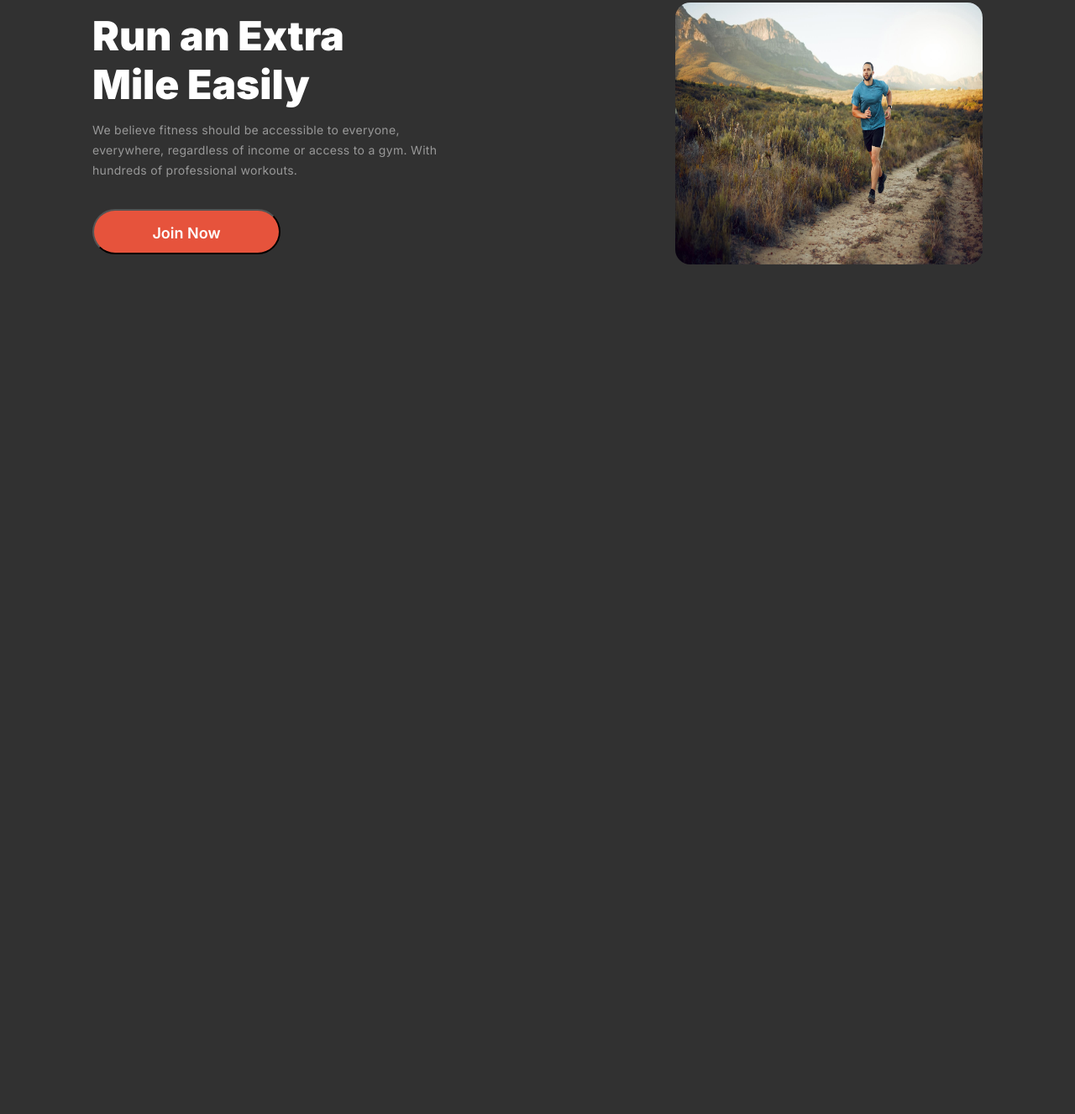
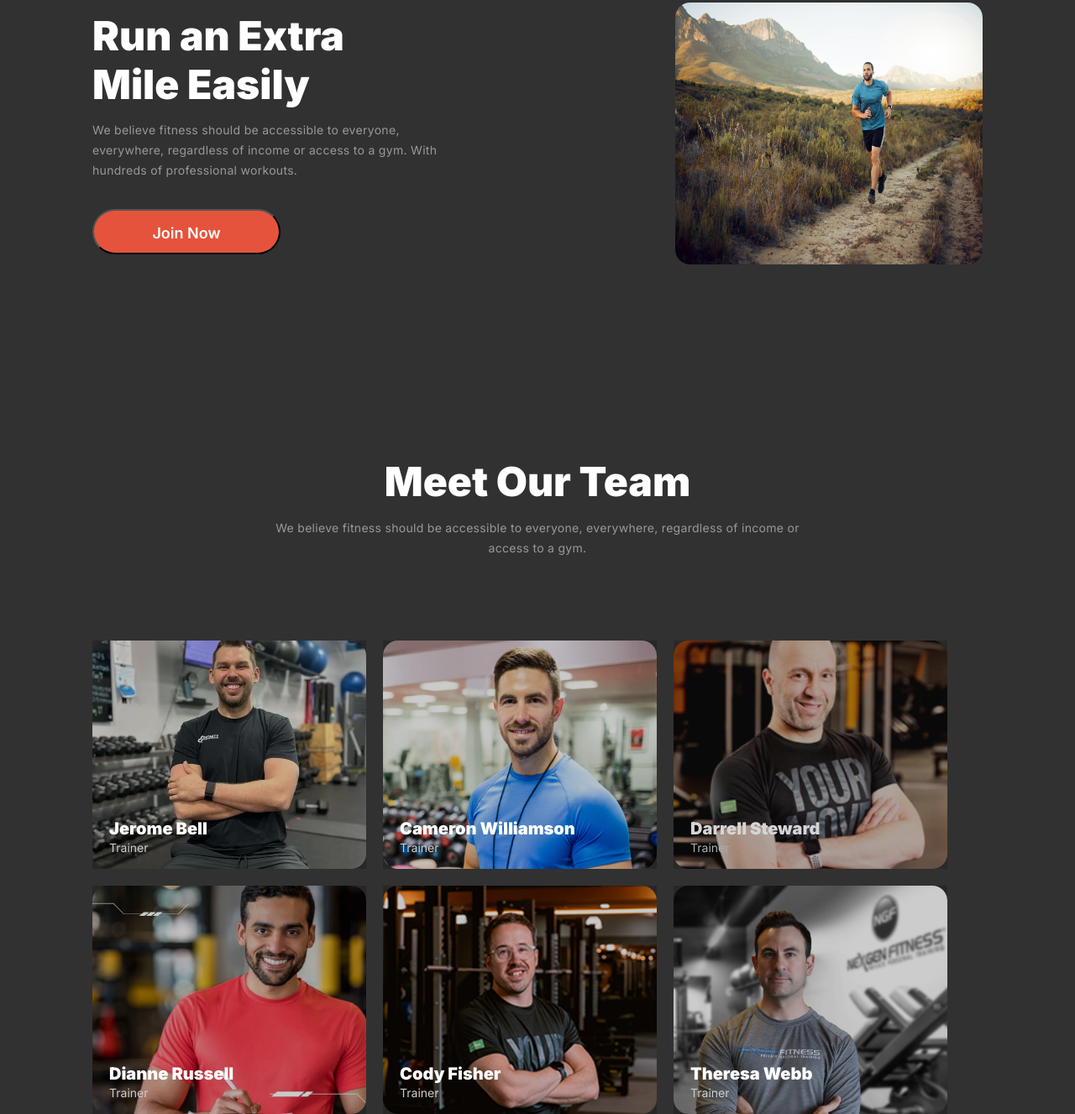
Before and after one commit to al-abir-anik/PH-Assignment-02, a plain HTML site: page index.html in a window 1280 px wide. Shown: the part 1394-2721 px from the top of the page at 84% size. Before the commit the page ends 1739 px from the top, so only its background shows below. Drawn offline with Linux system fonts and the light colour scheme.

Commit message:
added 'Meet our team' section

```diff
--- a/index.html
+++ b/index.html
@@ -57,65 +57,104 @@
       </section>
     </header>
 
+    <div style="height: 100px; width: 100%"></div>
 
-<div style="height: 100px; width: 100%;"></div>
-
-
-<!--          Change Your Habits section           -->
-
+    <!--          Change Your Habits section           -->
 
     <section class="changeHabit-section">
       <div class="changeHabit-header">
         <h2>Change Your Habits</h2>
-        <p>We believe fitness should be accessible to everyone, everywhere, regardless of income or access to a gym.</p>
+        <p>
+          We believe fitness should be accessible to everyone, everywhere,
+          regardless of income or access to a gym.
+        </p>
       </div>
       <div class="changeHabit-body">
         <div>
-          <img src="images/image 3.png" alt="">
+          <img src="images/image 3.png" alt="" />
           <h4>Movement</h4>
           <p>We believe fitness should be accessible to everyone</p>
         </div>
         <div>
-          <img src="images/image 2.png" alt="">
+          <img src="images/image 2.png" alt="" />
           <h4>Time</h4>
           <p>We believe fitness should be accessible to everyone</p>
         </div>
         <div>
-          <img src="images/image 4.png" alt="">
+          <img src="images/image 4.png" alt="" />
           <h4>Practise</h4>
           <p>We believe fitness should be accessible to everyone</p>
         </div>
         <div>
-          <img src="images/image 5.png" alt="">
+          <img src="images/image 5.png" alt="" />
           <h4>Weight Loss</h4>
           <p>We believe fitness should be accessible to everyone</p>
         </div>
       </div>
-
     </section>
 
-
-
-
-    <div style="height: 100px; width: 100%;"></div>
+    <div style="height: 100px; width: 100%"></div>
 
     <!--    Run Extra section   -->
-
 
     <section class="runExtra-section">
       <div>
         <h3>Run an Extra Mile Easily</h3>
-        <p>We believe fitness should be accessible to everyone, everywhere, regardless of income or access to a gym. With hundreds of professional workouts.</p>
+        <p>
+          We believe fitness should be accessible to everyone, everywhere,
+          regardless of income or access to a gym. With hundreds of professional
+          workouts.
+        </p>
         <button>Join Now</button>
       </div>
-      <img src="images/run.jpg" alt="">
-
+      <img src="images/run.jpg" alt="" />
     </section>
 
+    <div style="height: 100px; width: 100%"></div>
 
+    <!--           BMI Calculator section              -->
 
+    <section></section>
 
+    <div style="height: 100px; width: 100%"></div>
 
+    <!--           Meet Our Team Section              -->
+
+    <section class="ourTeam-section">
+      <div class="ourTeam-header">
+        <h3>Meet Our Team</h3>
+        <p>
+          We believe fitness should be accessible to everyone, everywhere,
+          regardless of income or access to a gym.
+        </p>
+      </div>
+      <div class="ourTeam-members">
+        <div class="team-member team-member1">
+          <h5>Jerome Bell</h5>
+          <p>Trainer</p>
+        </div>
+        <div class="team-member team-member2">
+          <h5>Cameron Williamson</h5>
+          <p>Trainer</p>
+        </div>
+        <div class="team-member team-member3">
+          <h5>Darrell Steward</h5>
+          <p>Trainer</p>
+        </div>
+        <div class="team-member team-member4">
+          <h5>Dianne Russell</h5>
+          <p>Trainer</p>
+        </div>
+        <div class="team-member team-member5">
+          <h5>Cody Fisher</h5>
+          <p>Trainer</p>
+        </div>
+        <div class="team-member team-member6">
+          <h5>Theresa Webb</h5>
+          <p>Trainer</p>
+        </div>
+      </div>
+    </section>
 
 
 
--- a/style.css
+++ b/style.css
@@ -199,14 +199,9 @@ nav a {
   color: rgba(255, 255, 255, 65%);
 }
 
-
-
-
-
 /*        Change your habit style       */
 
-
-.changeHabit-section{
+.changeHabit-section {
   width: 1044px;
   height: 452px;
   margin: 0 auto;
@@ -215,7 +210,7 @@ nav a {
   justify-content: space-between;
 }
 
-.changeHabit-header{
+.changeHabit-header {
   width: 670px;
   height: 120px;
   display: flex;
@@ -224,13 +219,13 @@ nav a {
   gap: 14px;
   margin: 0 auto;
 }
-.changeHabit-header h2{
+.changeHabit-header h2 {
   font-size: 48px;
   font-weight: 900;
   line-height: 120%;
   color: #fff;
 }
-.changeHabit-header p{
+.changeHabit-header p {
   width: 670px;
   font-size: 14px;
   font-weight: 400;
@@ -240,13 +235,12 @@ nav a {
   color: rgba(255, 255, 255, 50%);
 }
 
-
-.changeHabit-body{
+.changeHabit-body {
   display: flex;
   justify-content: space-evenly;
 }
 
-.changeHabit-body div{
+.changeHabit-body div {
   width: 232px;
   height: 274px;
   display: flex;
@@ -254,17 +248,17 @@ nav a {
   justify-content: center;
   align-items: center;
 }
-.changeHabit-body img{
+.changeHabit-body img {
   border-radius: 100%;
 }
-.changeHabit-body h4{
+.changeHabit-body h4 {
   font-size: 18px;
   font-weight: 600;
   line-height: 120%;
   color: #fff;
   margin-top: 30px;
 }
-.changeHabit-body p{
+.changeHabit-body p {
   width: 232px;
   font-size: 14px;
   font-weight: 400;
@@ -275,12 +269,9 @@ nav a {
   color: rgba(255, 255, 255, 50%);
 }
 
-
-
-
 /*     Run Extra section style    */
 
-.runExtra-section{
+.runExtra-section {
   width: 1060px;
   height: 372px;
   margin: 0 auto;
@@ -289,12 +280,12 @@ nav a {
   align-items: center;
 }
 
-.runExtra-section div{
+.runExtra-section div {
   width: 444px;
   height: 290px;
 }
 
-.runExtra-section h3{
+.runExtra-section h3 {
   width: 340px;
   font-size: 48px;
   font-weight: 900;
@@ -302,7 +293,7 @@ nav a {
   color: #fff;
   margin-bottom: 14px;
 }
-.runExtra-section p{
+.runExtra-section p {
   width: 444px;
   font-size: 14px;
   font-weight: 400;
@@ -311,7 +302,7 @@ nav a {
   margin-bottom: 34px;
   color: rgba(255, 255, 255, 50%);
 }
-.runExtra-section button{
+.runExtra-section button {
   width: 224px;
   height: 54px;
   padding: 16px 40px;
@@ -321,9 +312,121 @@ nav a {
   font-size: 18px;
   font-weight: 600;
   line-height: 22px;
+  cursor: pointer;
 }
-.runExtra-section img{
+.runExtra-section img {
   width: 366px;
   height: 312px;
   border-radius: 18px;
 }
+
+/*       Meet Our team section      */
+
+.ourTeam-section {
+  width: 1060px;
+  height: 782px;
+  margin: 0 auto;
+  display: flex;
+  flex-direction: column;
+  justify-content: space-between;
+  align-items: center;
+}
+
+.ourTeam-header {
+  display: flex;
+  flex-direction: column;
+  align-items: center;
+}
+
+.ourTeam-header h3 {
+  font-size: 48px;
+  font-weight: 900;
+  line-height: 120%;
+  color: #fff;
+  margin-bottom: 14px;
+}
+.ourTeam-header p {
+  width: 672px;
+  font-size: 14px;
+  line-height: 24px;
+  letter-spacing: 0.3px;
+  color: rgba(255, 255, 255, 50%);
+  text-align: center;
+}
+
+.ourTeam-members {
+  position: relative;
+  display: flex;
+  flex-wrap: wrap;
+  gap: 20px;
+}
+
+.ourTeam-members h5 {
+  position: absolute;
+  font-size: 20px;
+  font-weight: 900;
+  line-height: 120%;
+  color: #fff;
+  z-index: 10;
+  bottom: 36px;
+  left: 20px;
+}
+
+.ourTeam-members p {
+  position: absolute;
+  font-size: 14px;
+  line-height: 120%;
+  color: #fff;
+  bottom: 16px;
+  left: 20px;
+}
+
+.team-member {
+  width: 326px;
+  height: 272px;
+  border-radius: 18px;
+  background-color: rgba(0, 0, 0, 20%);
+  position: relative;
+  z-index: 1;
+}
+
+.team-member::before {
+  content: "";
+  position: absolute;
+  top: 0;
+  left: 0;
+  width: 100%;
+  height: 100%;
+  background-color: rgba(0, 0, 0, 20%);
+  z-index: 2;
+}
+
+.team-member1 {
+  background-image: url(images/trainer1.png);
+}
+.team-member2 {
+  background-image: url(images/trainer2.png);
+}
+.team-member3 {
+  background-image: url(images/trainer3.png);
+  opacity: 80%;
+}
+.team-member4 {
+  background-image: url(images/trainer4.png);
+}
+.team-member5 {
+  background-image: url(images/trainer5.png);
+}
+.team-member6 {
+  background-image: url(images/trainer6.png);
+}
+
+.team-member1,
+.team-member2,
+.team-member3,
+.team-member4,
+.team-member5,
+.team-member6 {
+  background-size: cover;
+  background-position: center;
+}
```
